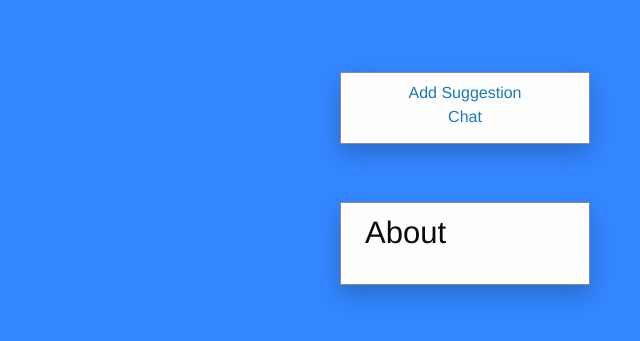
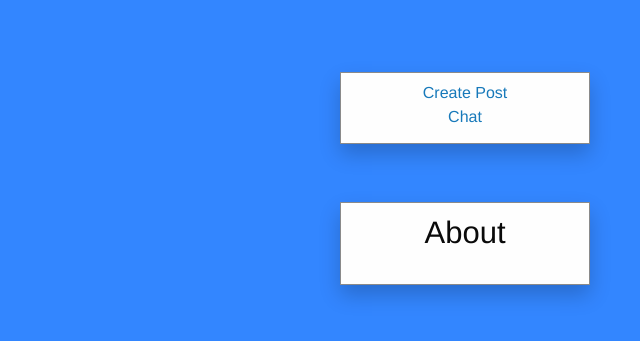
Before and after one commit to ConnorGanaway/CINS465-Final-Project, a Django app: template finalproject/myapp/templates/community.html in a window 1280 px wide. Shown: the part 54-395 px from the top of the page, without its empty margins (640-1280 px from the left). Run offline with Django 3.2, Linux system fonts and the light colour scheme; the template is opened without the code that fills it, so the values that code supplies are empty; some libraries are stand-ins or nearby versions.

Commit message:
Minor Style Tweaks

```diff
--- a/finalproject/myapp/templates/community.html
+++ b/finalproject/myapp/templates/community.html
@@ -18,7 +18,7 @@
             </h2>
             <div class="card-info" style="position: absolute; right: 50px; top: 110px; width: 250px;">
                 <div class="card-info-content">
-                    <center><a href="{{ request.path }}suggestion/">Add Suggestion</a></center>
+                    <center><a href="{{ request.path }}suggestion/">Create Post</a></center>
                     <center><a href="/community/{{ slugName }}/chat/">Chat</a></center>
                     {% if request.user.is_authenticated %}
                         {% if community_id not in current_user.followed_communities %}
@@ -34,7 +34,7 @@
             </div>
             <div class="card-info" style="position: absolute; right: 50px; top: 240px; width: 250px;">
                 <div class="card-info-content">
-                    <h3>About</h3>
+                    <h3><center>About</center></h3>
                     <p>{{ about }}</p>
                 </div>
             </div>
--- a/finalproject/myapp/templates/suggestion.html
+++ b/finalproject/myapp/templates/suggestion.html
@@ -5,12 +5,12 @@
 <div class="grid-x grid-padding-x">
   <!-- <div class="large-4 medium-4 small-12 cell"></div> -->
   <div class="large-4 medium-4 small-12 large-offset-4 medium-offset-4 cell">
-    <h3 class="text-center">Add Suggestion</h3>
+    <h3 class="text-center">Create Post</h3>
     <form action="/community/{{ community_id }}/suggestion/" method="post" enctype="multipart/form-data">
         {% csrf_token %}
 
         {{ form }}
-        <input type="submit" class="button expanded" value="Add Suggestion" />
+        <input type="submit" class="button expanded" value="Create Post" />
     </form>
   </div>
 </div>
```
